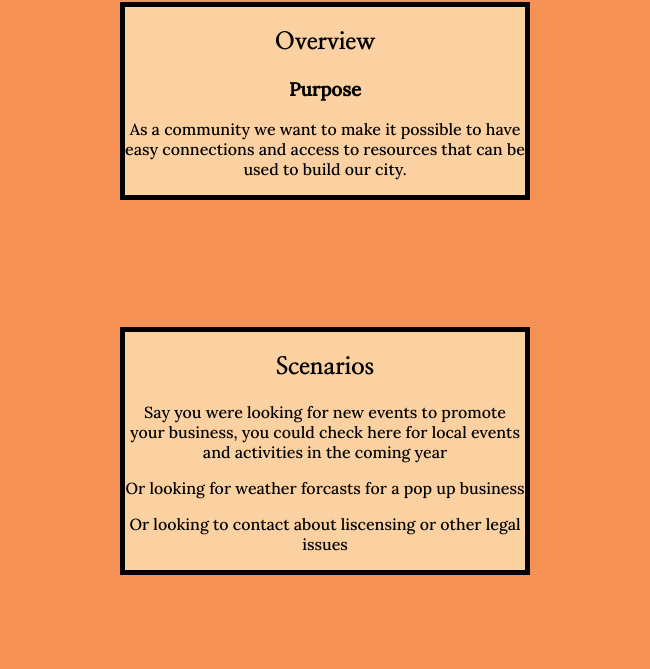
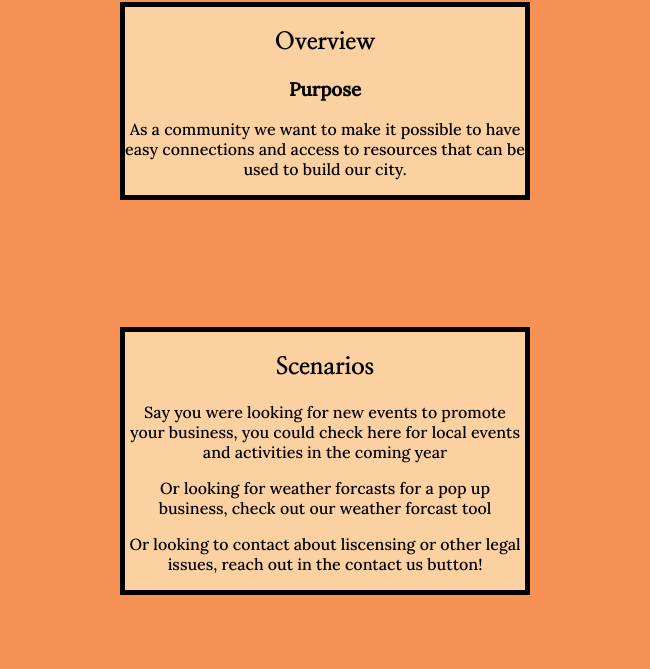
Before and after one commit to richardlyonheart/wdd230, a plain HTML site: page week01/chamber-site-plan.html in a window 1280 px wide. Shown: the part 131-800 px from the top of the page, without its empty margins (315-965 px from the left). Drawn offline with Linux system fonts and the light colour scheme.

Commit message:
added to scenarios

```diff
--- a/week01/chamber-site-plan.html
+++ b/week01/chamber-site-plan.html
@@ -22,8 +22,8 @@
         <section>
             <h2>Scenarios</h2>
             <p>Say you were looking for new events to promote your business, you could check here for local events and activities in the coming year</p>
-            <p>Or looking for weather forcasts for a pop up business</p>
-            <p>Or looking to contact about liscensing or other legal issues</p>
+            <p>Or looking for weather forcasts for a pop up business, check out our weather forcast tool</p>
+            <p>Or looking to contact about liscensing or other legal issues, reach out in the contact us button!</p>
         </section>
         <section>
             <h2>Events</h2>
```
